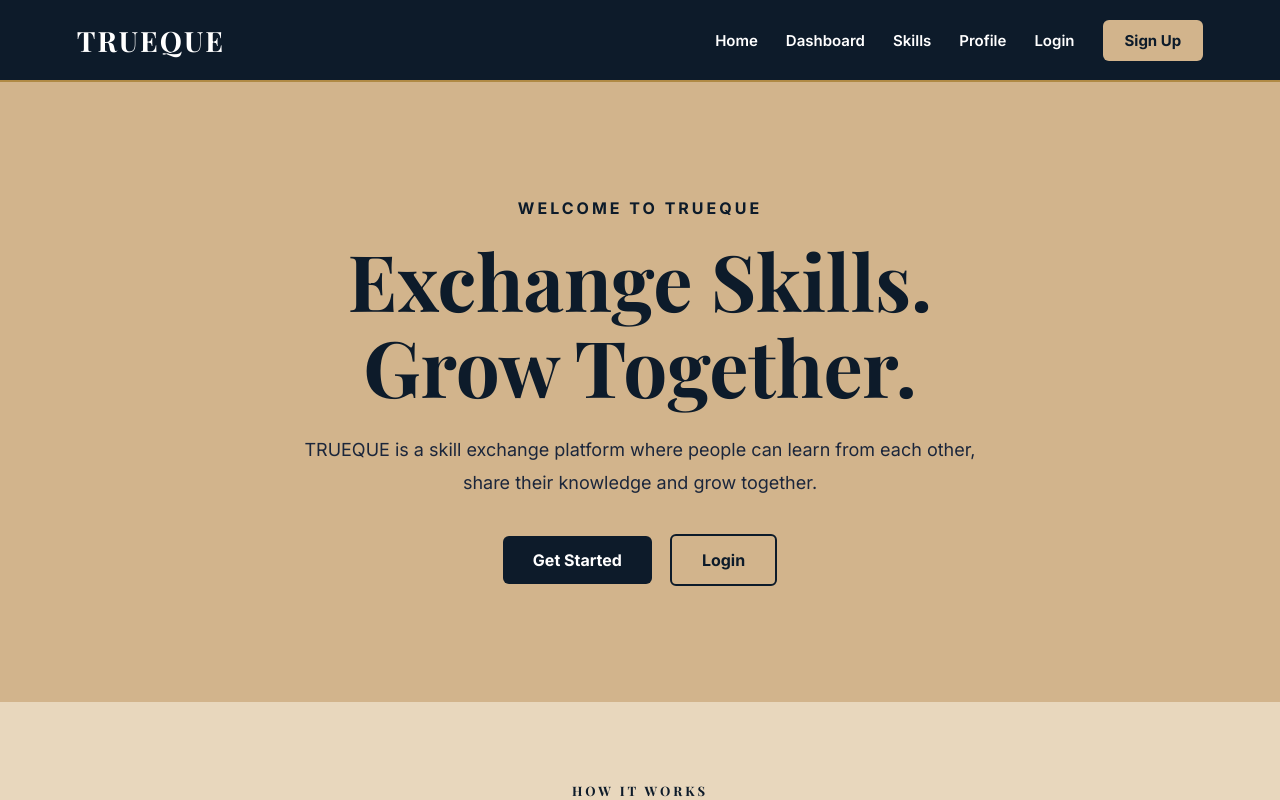
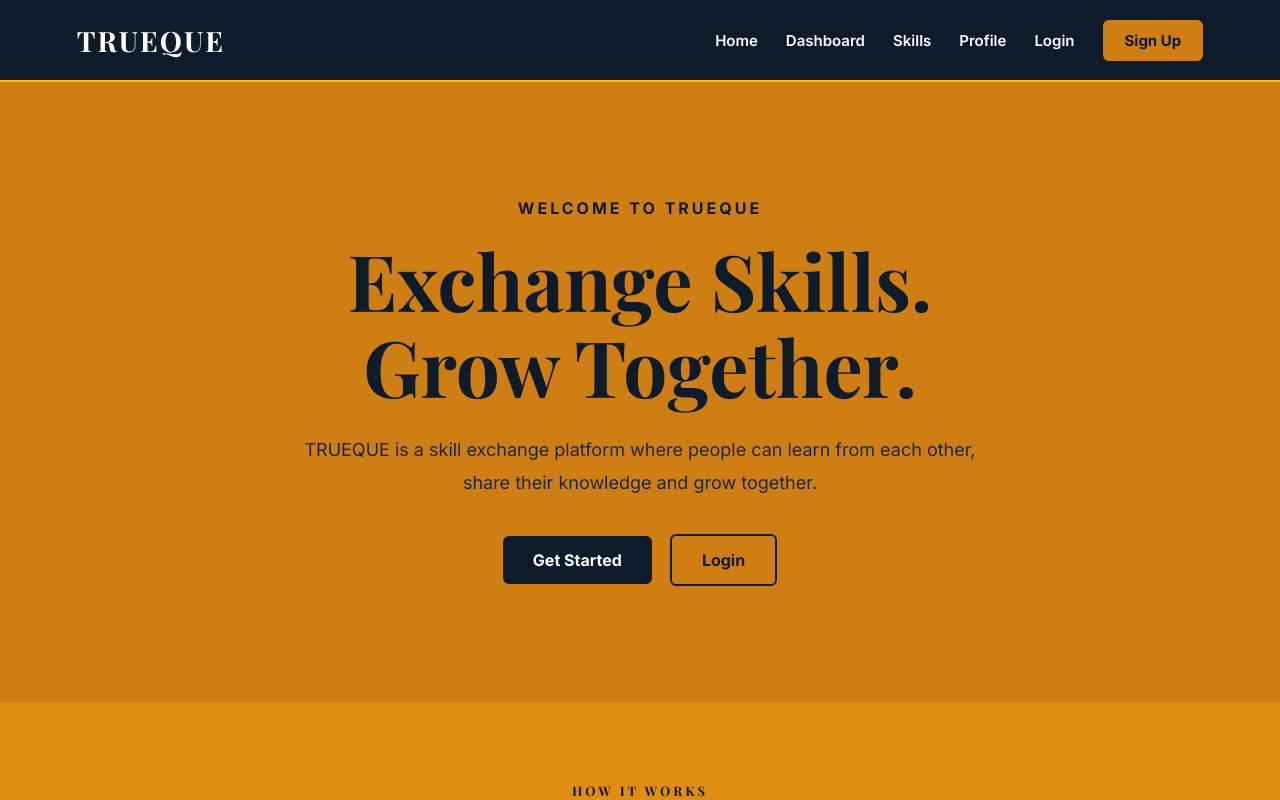
Before and after one commit to Sakeena19-cse/Trueque, a React (Vite) app: page / in a window 1280 px wide. Shown: the top 800 px of the page. Built offline with nearby package versions, Linux system fonts and the light colour scheme.

Commit message:
update App CSS

```diff
--- a/src/index.css
+++ b/src/index.css
@@ -5,12 +5,12 @@
   --dark-blue: #1B263B;
   --blue-light: #243B53;
 
-  --tan: #D2B48C;
-  --tan-light: #E8D7BD;
-  --tan-soft: #C8A97E;
+  --tan: #cf7e13;
+  --tan-light: #df8d13;
+  --tan-soft: #b8700c;
 
   /* Quick Actions style gold */
-  --gold: #B08A45;
+  --gold: #f0c609;
 
   --cream: #FFF8EC;
   --white: #FFFFFF;
```
